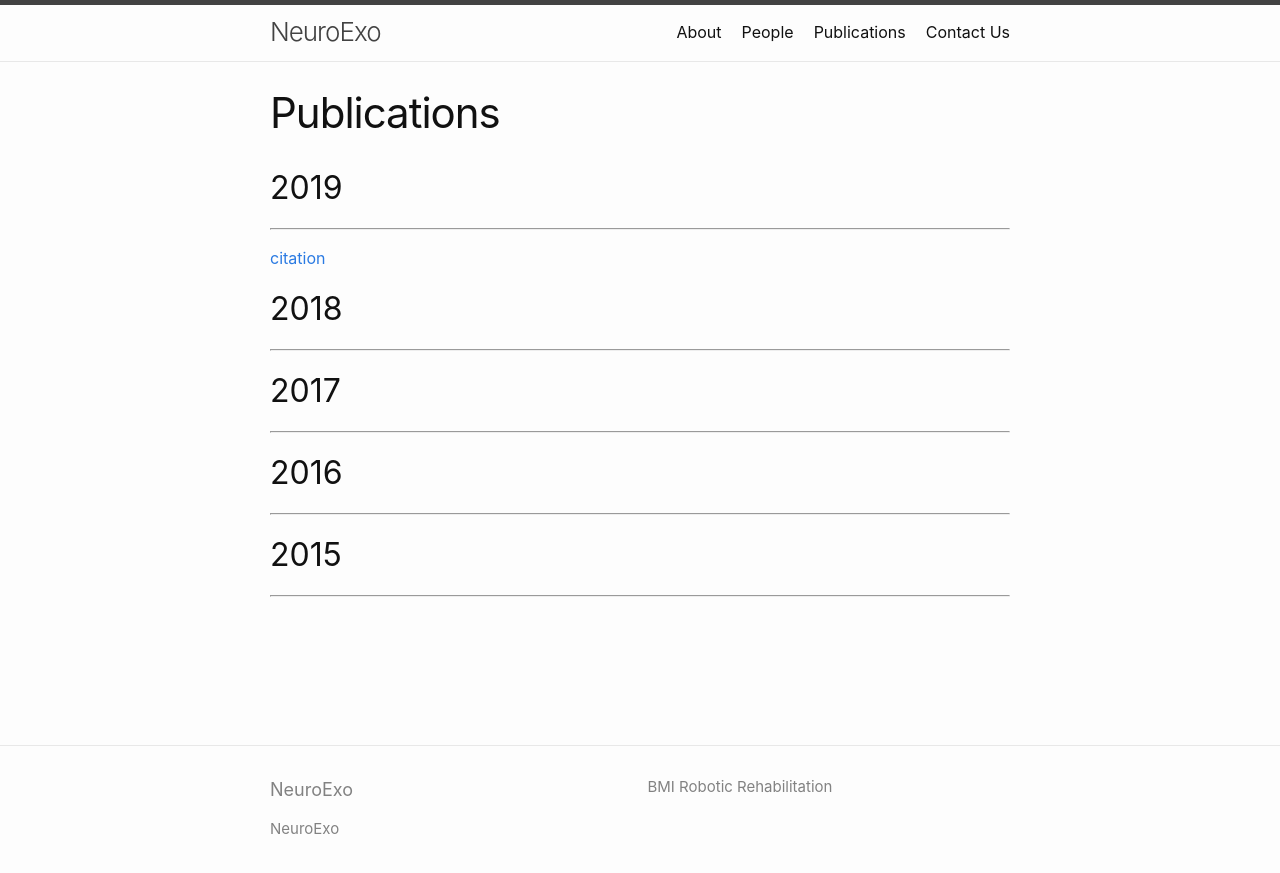
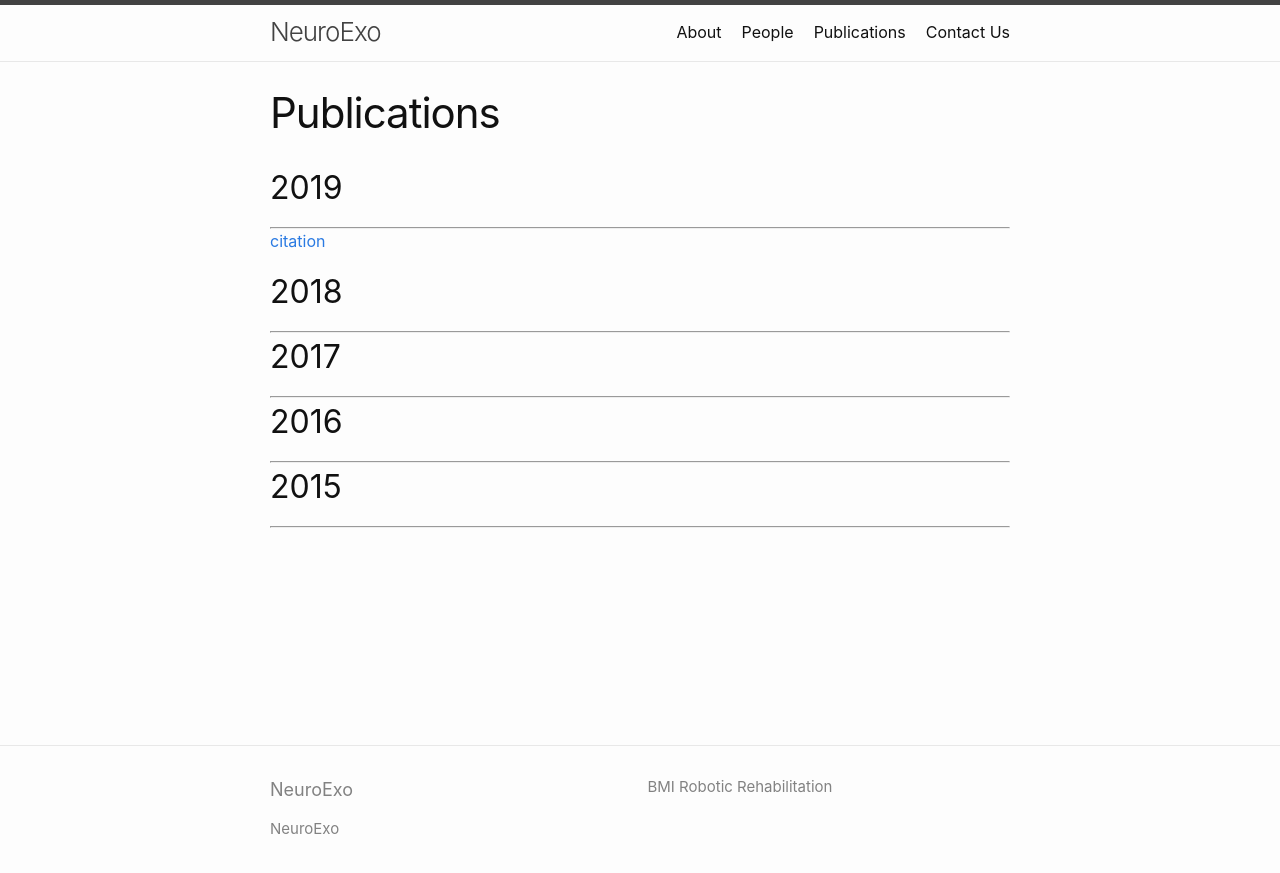
Before and after one commit to arcraik/neuroexo-website, a Jekyll site: the page built from publications.md, in a window 1280 px wide. Shown: the top 873 px of the page. Built offline with Jekyll 4.4.1, drawn with Linux system fonts in a browser that asks for light colours.

Commit message:
Update _base.scss

```diff
--- a/_sass/minima/_base.scss
+++ b/_sass/minima/_base.scss
@@ -2,15 +2,10 @@
  * Reset some basic elements
  */
 body, h1, h2, h3, h4, h5, h6,
-p, blockquote, pre,
+p, blockquote, pre, hr,
 dl, dd, ol, ul, figure {
   margin: 0;
   padding: 0;
-
-}
-hr{
-  margin-top: 16px;
-  margin-bottom: 16px;
 
 }
 
```
